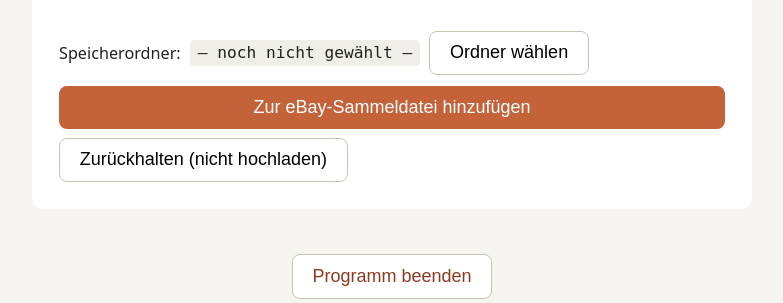
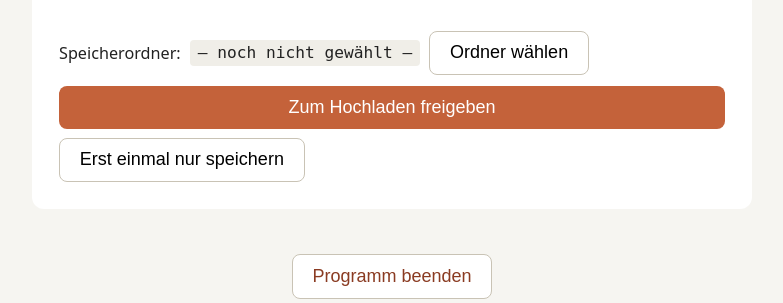
Before and after one commit to Giacomola/ebayClient, a Flask app: page / in a window 1280 px wide. Shown: the part 1687-1990 px from the top of the page, without its empty margins (248-1031 px from the left). Run offline with Flask 3, Linux system fonts and the light colour scheme; data that the repository does not hold is empty; parts of the project's set-up code (start-up, migrations or seed data) failed here and were passed over.

Commit message:
feat: klarere Knopf-Beschriftungen unter den Feldern
"Zur eBay-Sammeldatei hinzufügen" -> "Zum Hochladen freigeben",
"Zurückhalten (nicht hochladen)" -> "Erst einmal nur speichern".
Tooltips erklären den Unterschied.

Co-Authored-By: Claude Opus 4.8 <noreply@anthropic.com>

```diff
--- a/templates/index.html
+++ b/templates/index.html
@@ -117,8 +117,8 @@
           <span id="folder-path" class="folder-path">– noch nicht gewählt –</span>
           <button id="choose-folder-btn" type="button">Ordner wählen</button>
         </div>
-        <button id="save-csv-btn" type="button" class="primary">Zur eBay-Sammeldatei hinzufügen</button>
-        <button id="hold-btn" type="button" title="Speichern, aber noch nicht zum Hochladen freigeben">Zurückhalten (nicht hochladen)</button>
+        <button id="save-csv-btn" type="button" class="primary" title="Kommt in die Sammeldatei und wird beim nächsten eBay-Upload hochgeladen">Zum Hochladen freigeben</button>
+        <button id="hold-btn" type="button" title="Wird gespeichert, aber noch NICHT zum Hochladen freigegeben – du findest ihn unter „Übersicht“">Erst einmal nur speichern</button>
         <p id="save-success" class="save-success" hidden></p>
         <button id="show-entry-btn" type="button" hidden>Eintrag anzeigen</button>
       </div>
```
